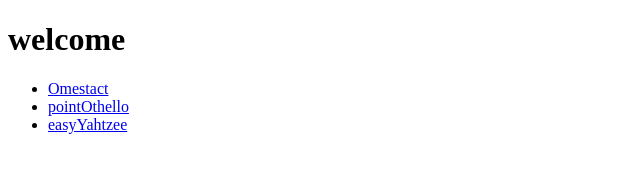
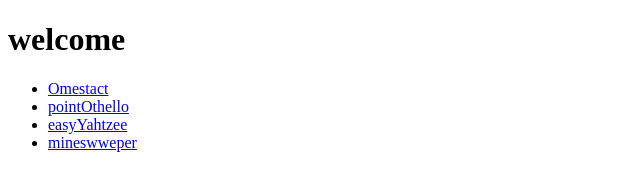
Before and after one commit to Scythercas/myapps, a website: page index.html in a window 1280 px wide. Shown: the whole page, without its empty margins (0-640 px from the left). Drawn offline with Linux system fonts and the light colour scheme.

Commit message:
Update index.html

```diff
--- a/index.html
+++ b/index.html
@@ -13,6 +13,7 @@
             <li><a href="https://scythercas-apps.cyclic.app/omestact">Omestact</a></li>
             <li><a href="https://scythercas-apps.cyclic.app/pointOthello">pointOthello</a></li>
             <li><a href="https://scythercas-apps.cyclic.app/easyYahtzee">easyYahtzee</a></li>
+            <li><a href="https://scythercas-apps.cyclic.app/minesweeper">mineswweper</a></li>
         </ul>
     </div>
 </body>
```
